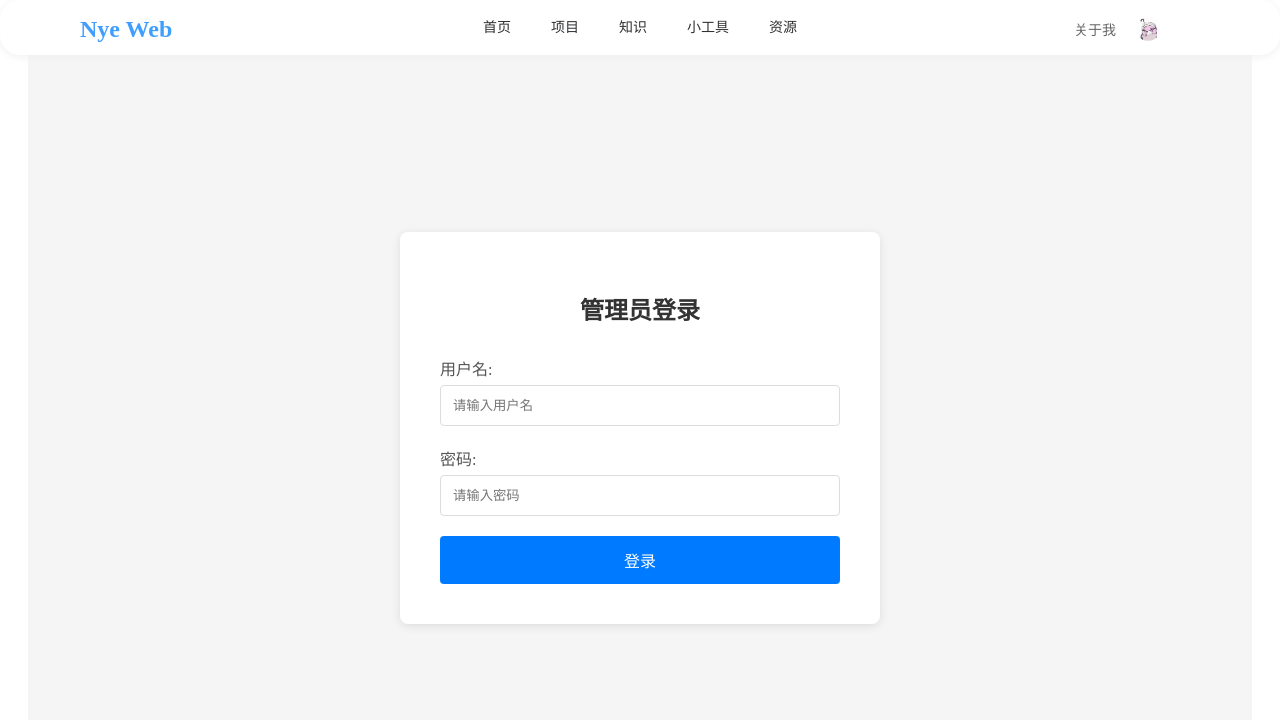
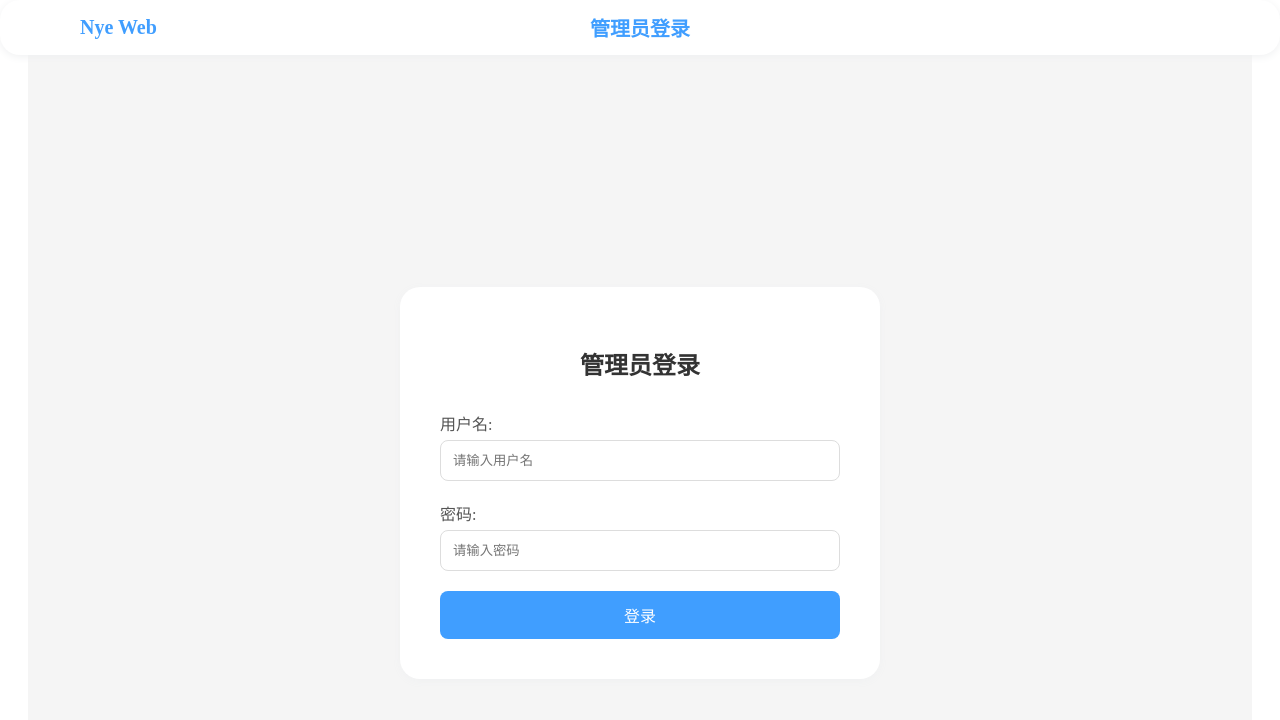
Before and after one commit to NayukiChiba/NyeWeb, a Vue app in the folder frontend/: page /admin/login in a window 1280 px wide. Shown: the top 720 px of the page. Built offline with nearby package versions, Linux system fonts and the light colour scheme.

Commit message:
添加管理员页面的简化Header 博客文字可转跳到首页 头像可以跳到管理员登录界面 把管理员登录面板中的卡片样式便圆润一点 把DashBoard重命名为admin文件夹 把HelloWorld临时页面替换成Dashboard

```diff
--- a/frontend/src/components/Header.vue
+++ b/frontend/src/components/Header.vue
@@ -1,14 +1,54 @@
 <script setup>
+import { computed } from 'vue'
+import { useRoute } from 'vue-router'
+
+const route = useRoute()
+
+// 判断是否为管理员页面
+const isAdminPage = computed(() => {
+  return route.path.startsWith('/admin')
+})
+
+// 获取管理员页面标题
+const adminPageTitle = computed(() => {
+  if (route.path === '/admin/login') {
+    return '管理员登录'
+  } else if (route.path.includes('/admin/dashboard') || route.path.includes('/admin')) {
+    return '管理员控制面板'
+  }
+  return '管理后台'
+})
 </script>
 
 <template>
   <!--  这是我的网站的顶栏  -->
   <el-header class="fixed-header">
-    <el-row justify="space-between" align="middle" style="height: 100%; width: 100%;">
+    <!-- 管理员页面的简化Header -->
+    <div v-if="isAdminPage" class="admin-header">
+      <!-- 左侧Logo -->
+      <div class="admin-logo-section">
+        <router-link to="/" class="admin-logo-link" title="转跳到首页">
+          <span class="admin-logo-text">Nye Web</span>
+        </router-link>
+      </div>
+
+      <!-- 中间标题 -->
+      <div class="admin-title">
+        <span class="admin-title-text">{{ adminPageTitle }}</span>
+      </div>
+
+      <!-- 右侧占位，保持布局平衡 -->
+      <div class="admin-placeholder"></div>
+    </div>
+
+    <!-- 普通页面的完整Header -->
+    <el-row v-else justify="space-between" align="middle" style="height: 100%; width: 100%;">
       <!-- 左侧 Logo/Icon -->
       <el-col :span="4">
         <div class="logo-section">
-          <span class="logo-text">Nye Web</span>
+          <router-link to="/" class="logo-link">
+            <span class="logo-text">Nye Web</span>
+          </router-link>
         </div>
       </el-col>
 
@@ -29,12 +69,12 @@
       <el-col :span="4">
         <div class="user-section">
           <router-link to="/about" class="user-info-link">
-            <div class="user-info">
-              <span class="about-me">关于我</span>
-              <el-avatar size="small" class="user-avatar">
-                <img src="/avatar.jpg" alt="用户头像" />
-              </el-avatar>
-            </div>
+            <span class="about-me">关于我</span>
+          </router-link>
+          <router-link to="/admin/login" class="avatar-link">
+            <el-avatar size="small" class="user-avatar">
+              <img src="/avatar.jpg" alt="用户头像" />
+            </el-avatar>
           </router-link>
         </div>
       </el-col>
@@ -56,6 +96,57 @@
   border-radius: 20px;
   background: #fff;
 }
+
+/* 管理员页面Header样式 */
+.admin-header {
+  width: 100%;
+  display: flex;
+  justify-content: space-between;
+  align-items: center;
+  height: 100%;
+  padding: 0 60px;
+}
+
+.admin-logo-section {
+  flex: 1;
+  display: flex;
+  justify-content: flex-start;
+}
+
+.admin-logo-link {
+  text-decoration: none;
+  color: inherit;
+  position: relative;
+}
+
+.admin-logo-text {
+  font-size: 20px;
+  font-weight: bold;
+  color: #409eff;
+  cursor: pointer;
+}
+
+.admin-logo-link:hover .admin-logo-text {
+  color: #337ecc;
+}
+
+.admin-title {
+  flex: 1;
+  display: flex;
+  justify-content: center;
+  align-items: center;
+}
+
+.admin-title-text {
+  font-size: 20px;
+  font-weight: bold;
+  color: #409eff;
+}
+
+.admin-placeholder {
+  flex: 1;
+}
+
 .logo-section {
   display: flex;
   align-items: center;
@@ -91,10 +182,20 @@
   border-bottom: 2px solid #409eff;
 }
 
+.logo-link {
+  text-decoration: none;
+  color: inherit;
+}
+
+.logo-link:hover .logo-text {
+  color: #337ecc;
+}
+
 .user-section {
   display: flex;
   justify-content: flex-end;
   align-items: center;
+  gap: 15px;
   padding-right: 100px;
 }
 
@@ -123,4 +224,14 @@
   color: inherit;
   display: inline-block;
 }
+
+.avatar-link {
+  text-decoration: none;
+  display: inline-block;
+}
+
+.avatar-link:hover .user-avatar {
+  transform: scale(1.1);
+  transition: transform 0.2s ease;
+}
 </style>
--- a/frontend/src/router/index.js
+++ b/frontend/src/router/index.js
@@ -7,8 +7,8 @@ import Project from '../views/Main/Project.vue'
 import Tools from '../views/Main/Tools.vue'
 import Resources from '../views/Main/Resources.vue'
 import AboutMe from '../views/Main/AboutMe.vue'
-import AdminLogin from '../views/Dashboard/AdminLogin.vue'
-import HelloWorld from '../views/Dashboard/HelloWorld.vue'
+import AdminLogin from '@/views/admin/AdminLogin.vue'
+import DashBoard from '@/views/admin/DashBoard.vue'
 
 const routes = [
   {
@@ -67,7 +67,7 @@ const routes = [
   {
     path: '/admin/dashboard',
     name: 'AdminDashboard',
-    component: HelloWorld,
+    component: DashBoard,
     meta: { title: '管理后台' }
   }
 ]
--- a/frontend/src/views/Dashboard/AdminLogin.vue
+++ b/frontend/src/views/admin/AdminLogin.vue
@@ -90,13 +90,14 @@ export default {
   align-items: center;
   min-height: 100vh;
   background-color: #f5f5f5;
+  padding-top: 55px; /* 为固定Header留出空间 */
 }
 
 .login-container {
   background: white;
   padding: 40px;
-  border-radius: 8px;
-  box-shadow: 0 2px 10px rgba(0, 0, 0, 0.1);
+  border-radius: 20px; /* 更圆润的边角，与Header保持一致 */
+  box-shadow: 0 2px 8px #f0f1f2; /* 与Header统一的阴影效果 */
   width: 100%;
   max-width: 400px;
 }
@@ -121,23 +122,23 @@ input {
   width: 100%;
   padding: 12px;
   border: 1px solid #ddd;
-  border-radius: 4px;
+  border-radius: 8px; /* 输入框也使用圆润边角 */
   box-sizing: border-box;
 }
 
 button {
   width: 100%;
   padding: 12px;
-  background-color: #007bff;
+  background-color: #409eff; /* 使用与网站主题色一致的蓝色 */
   color: white;
   border: none;
-  border-radius: 4px;
+  border-radius: 8px; /* 按钮圆润边角 */
   cursor: pointer;
   font-size: 16px;
 }
 
 button:hover {
-  background-color: #0056b3;
+  background-color: #337ecc; /* hover颜色与Logo保持一致 */
 }
 
 button:disabled {
```
Also changed, not shown: frontend/src/views/admin/DashBoard.vue (renamed from frontend/src/views/Dashboard/HelloWorld.vue).
